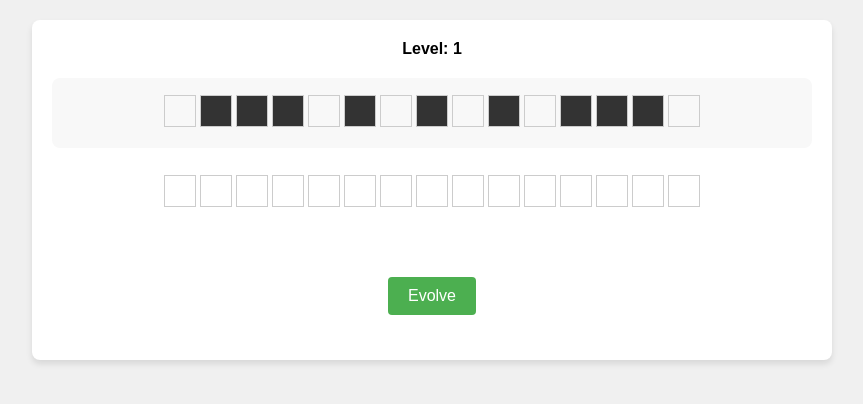
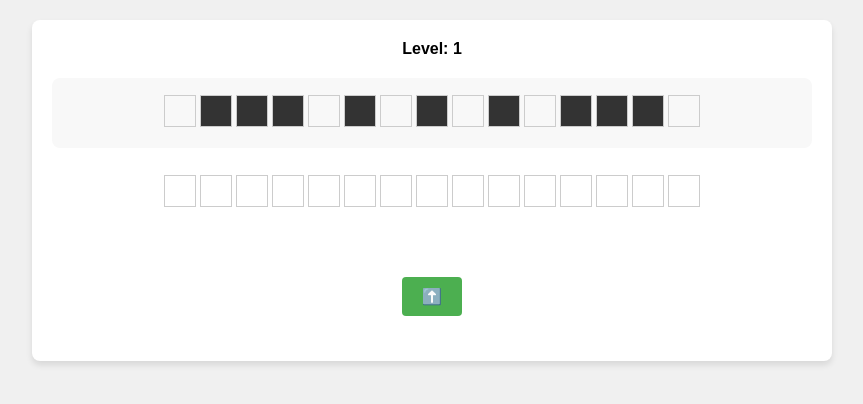
Before and after one commit to seanwentzel/spray, a plain HTML site: page index.html in a window 1280 px wide. Shown: the whole page, without its empty margins (208-1071 px from the left). Drawn offline with Linux system fonts and the light colour scheme.

Commit message:
visual button

```diff
--- a/index.html
+++ b/index.html
@@ -26,7 +26,7 @@
         <div class="feedback" id="feedback"></div>
 
         <div class="controls">
-            <button id="evolve-btn">Evolve</button>
+            <button id="evolve-btn">⬆️</button>
         </div>
     </div>
 
```
